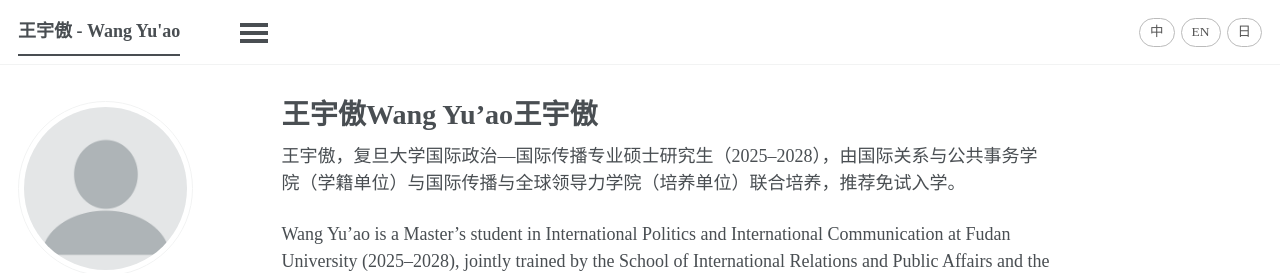
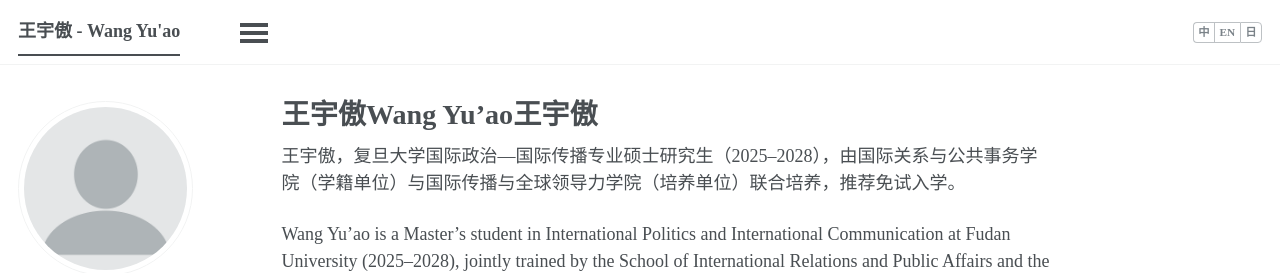
Before and after one commit to Wangyumeow/Wangyumeow.github.io, a Jekyll site: the page built from _pages/about.md, in a window 1280 px wide. Shown: the top 273 px of the page. Built offline with Jekyll 4.4.1, drawn with Linux system fonts in a browser that asks for light colours; a script bundle is joined from its source files by our own code; library files that are not in the unit come from our copies.

Commit message:
fix: 导入 _language_switcher.scss 到 main.scss + 修复 custom.html 重复引入 + MutationObserver 兜底

```diff
--- a/_includes/head/custom.html
+++ b/_includes/head/custom.html
@@ -19,68 +19,26 @@
 <link rel="icon" href="/images/favicon.ico"/>
 <meta name="theme-color" content="#ffffff"/>
 
-<!-- Language Switcher Styles -->
+<!-- Masthead menu flex layout for lang switcher -->
 <style>
-  /* --- Language switcher buttons --- */
-  .lang-switcher {
-    display: flex;
-    gap: 6px;
-    align-items: center;
-    margin-left: 16px;
-    flex-shrink: 0;
-  }
-  .lang-btn {
-    display: inline-block;
-    padding: 3px 10px;
-    font-size: 0.75rem;
-    font-weight: 500;
-    line-height: 1.5;
-    border: 1px solid #bbb;
-    border-radius: 20px;
-    background: transparent;
-    color: #555;
-    cursor: pointer;
-    transition: all 0.2s ease;
-    text-decoration: none;
-    font-family: inherit;
-  }
-  .lang-btn:hover {
-    border-color: #666;
-    color: #222;
-    background: rgba(0,0,0,0.04);
-  }
-  .lang-btn.active {
-    background: #494e52;
-    color: #fff;
-    border-color: #494e52;
-  }
-
-  /* No-JS fallback: when html has no data-lang yet, show all.
-     Once lang-style is injected by JS, visibility is controlled. */
-  html:not([data-lang]) .lang-en,
-  html:not([data-lang]) .lang-ja { /* show all on no-JS */ }
-
-  /* Masthead menu flex layout for lang switcher */
   .masthead__menu {
     display: flex;
     align-items: center;
     justify-content: space-between;
   }
-
-  /* Responsive: hide lang switcher on narrow screens */
   @media (max-width: 600px) {
-    .lang-switcher {
-      display: none;
-    }
+    .lang-switcher { display: none; }
   }
 </style>
 
+<!-- Language detection + visibility control -->
+<!-- CSS rules in _language_switcher.scss (compiled into main.css) use html[data-lang] to hide non-matching languages -->
+<!-- JS below sets data-lang attribute + applies inline styles as belt-and-suspenders backup -->
 <script>
-  // Determine & apply language — directly set inline style on DOM elements
-  // This is the HIGHEST CSS priority, no external stylesheet can override it
   (function() {
+    function detectLang() {
       var lang = (new URLSearchParams(window.location.search)).get('lang');
-    if (!lang) { lang = localStorage.getItem('lang'); }
+      if (!lang) lang = localStorage.getItem('lang');
       if (!lang && navigator.language) {
         var bl = navigator.language.toLowerCase();
         if (bl.startsWith('zh')) lang = 'zh';
--- a/_layouts/cv-layout.html
+++ b/_layouts/cv-layout.html
@@ -12,7 +12,6 @@
     <meta name="viewport" content="width=device-width, initial-scale=1.0">
     <title>{% if page.title %}{{ page.title | escape }}{% else %}{{ site.title | escape }}{% endif %} | {{ site.name | default: site.title }}</title>
     {% include head.html %}
-    {% include head/custom.html %}
     <link rel="stylesheet" href="{{ site.baseurl }}/assets/css/cv-layout.css">
   </head>
 
--- a/_layouts/default.html
+++ b/_layouts/default.html
@@ -8,7 +8,6 @@
 <html lang="{{ site.locale | slice: 0,2 }}" class="no-js"{% if site.site_theme == "dark" %} data-theme="dark"{% endif %}>
   <head>
     {% include head.html %}
-    {% include head/custom.html %}
   </head>
 
   <body>
--- a/assets/css/main.scss
+++ b/assets/css/main.scss
@@ -37,6 +37,8 @@
     "layout/sidebar",
     "layout/json_cv",
 
+    "language_switcher",
+
     "vendor/font-awesome/fontawesome",
     "vendor/font-awesome/solid",
     "vendor/font-awesome/brands"
```
Also changed, not shown: other parts of _includes/head/custom.html (+25 -14 lines), _includes/masthead.html (+5 -12 lines). Lines whose indentation alone changed are shown as unchanged.
